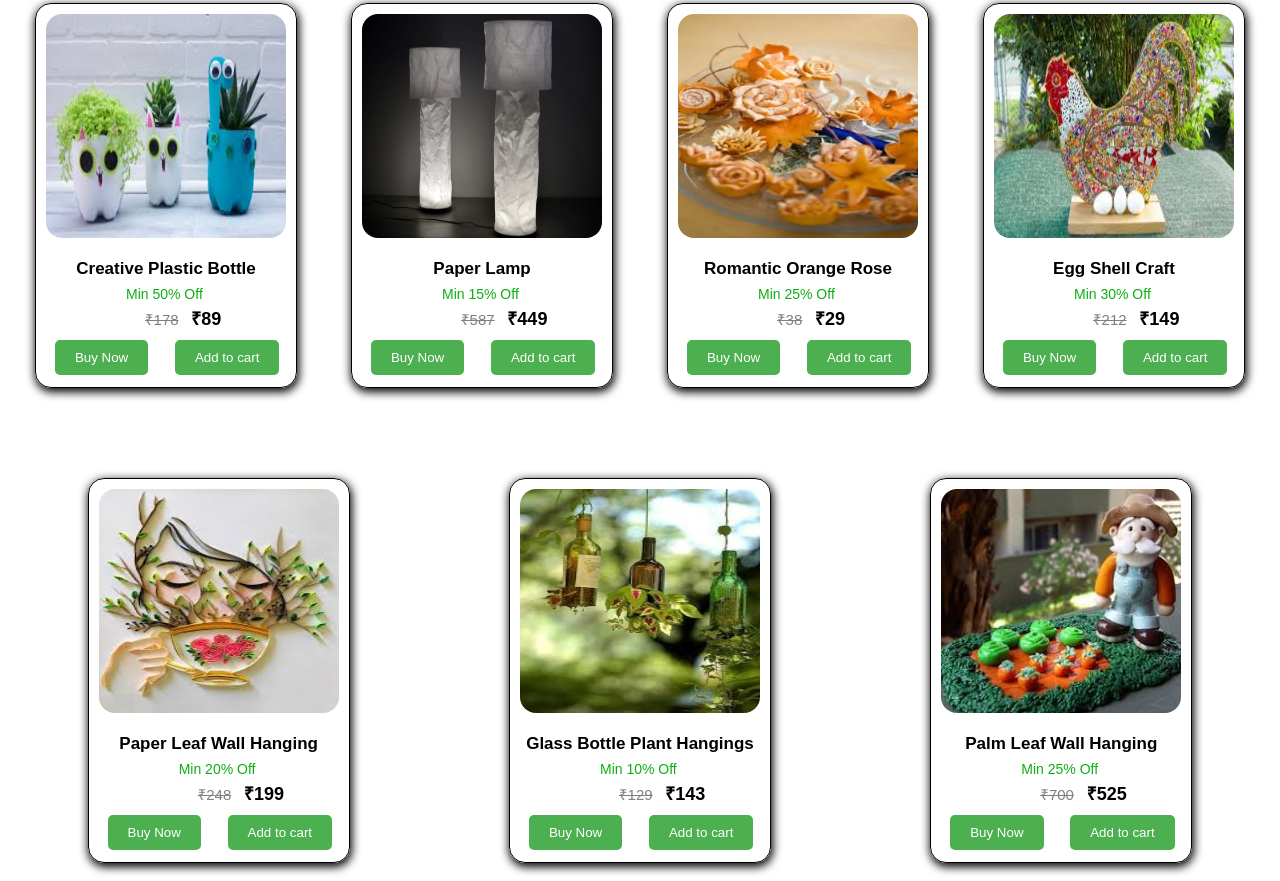
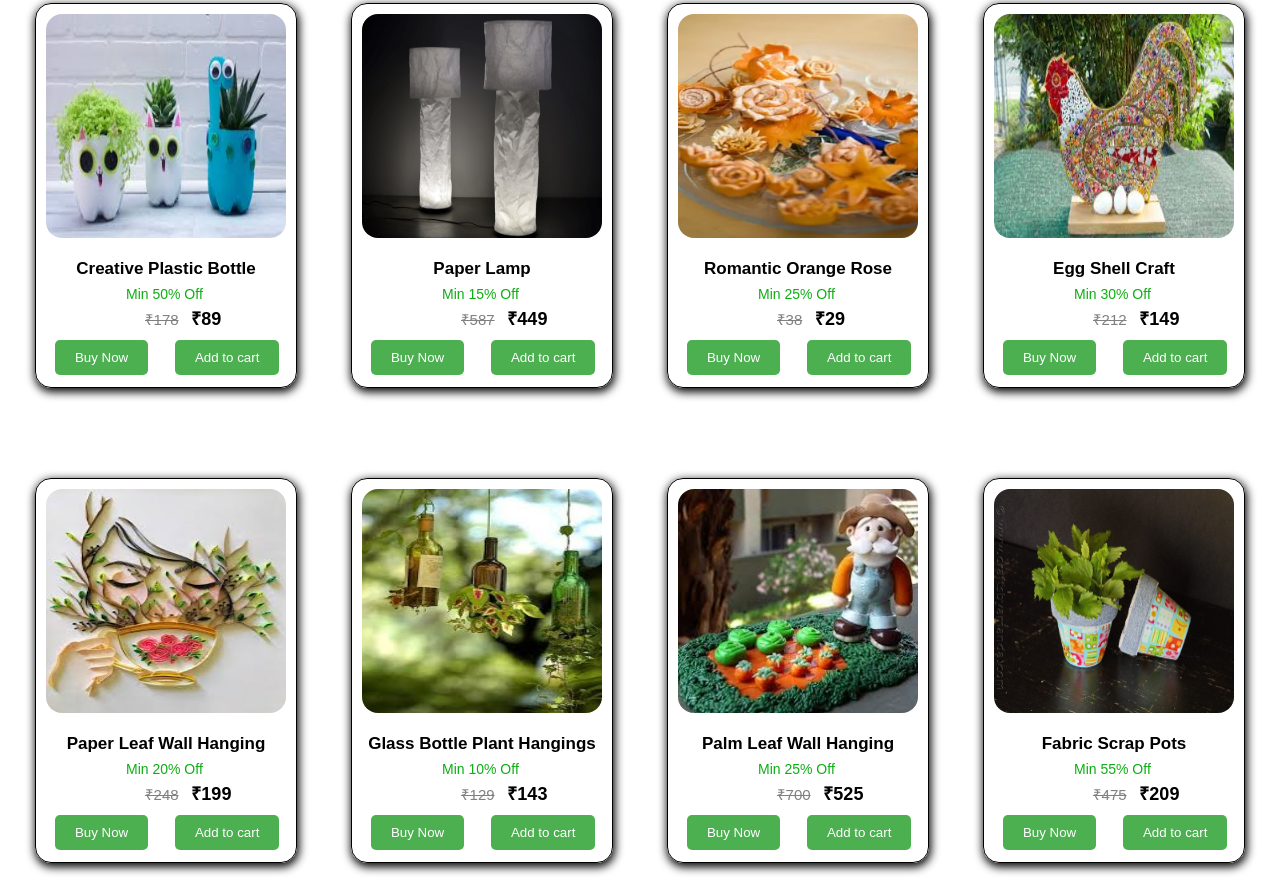
Before and after one commit to Manash2005/EcoReborn, a website: page home-decor.html in a window 1280 px wide. Shown: the part 600-1481 px from the top of the page. Drawn offline with nearby package versions, Linux system fonts and the light colour scheme.

Commit message:
Changed 4 Files

```diff
--- a/home-decor.html
+++ b/home-decor.html
@@ -18,9 +18,9 @@
         <!-- Navigation Menu -->
         <nav>
             <ul class="nav-links">
-                <li><a href="index.html" class="bi bi-house">&nbsp; Home</a></li>
+                <li><a href="index.html" class="bi bi-house-fill">&nbsp; Home</a></li>
                 <li><a href="home-decor.html">Home Decor</a></li>
-                <li><a href="compost.html">Compost</a></li>
+                <li><a href="compost.html">Organic Fertilizer</a></li>
                 <li><a href="about_us.html">About Us</a></li>
                 <li><a href="contact-us.html">Contact Us</a></li>
                 <li><a href="cart.html" class="bi bi-cart" one-click="()"> cart</a></li>
@@ -189,8 +189,19 @@
         </div>
         </div>
 
-
-
+        <div class="card">
+            <img src="images/FabricImage.jpg" alt="craft1" class="vase">
+            <h3>Fabric Scrap Pots</h3>
+            <p>Min 55% Off</p>
+            <div class="price">
+                <span class="del"><del>&#8377;475</del></span>
+                <span class="strike">&#8377;209</span>
+            </div>
+            <div class="button">&nbsp; <button class="buy-now">Buy Now</button>&nbsp;&nbsp;&nbsp;&nbsp;&nbsp;
+                <button class="add-to-cart">Add to cart</button>
+            </div>
+        </div>
+        </div>
     </section>
 
 </main>
```
Also changed, not shown: Contact-us.html (+3 -3 lines), about_us.html (+1 -1 lines), compost.html (+1 -1 lines).
